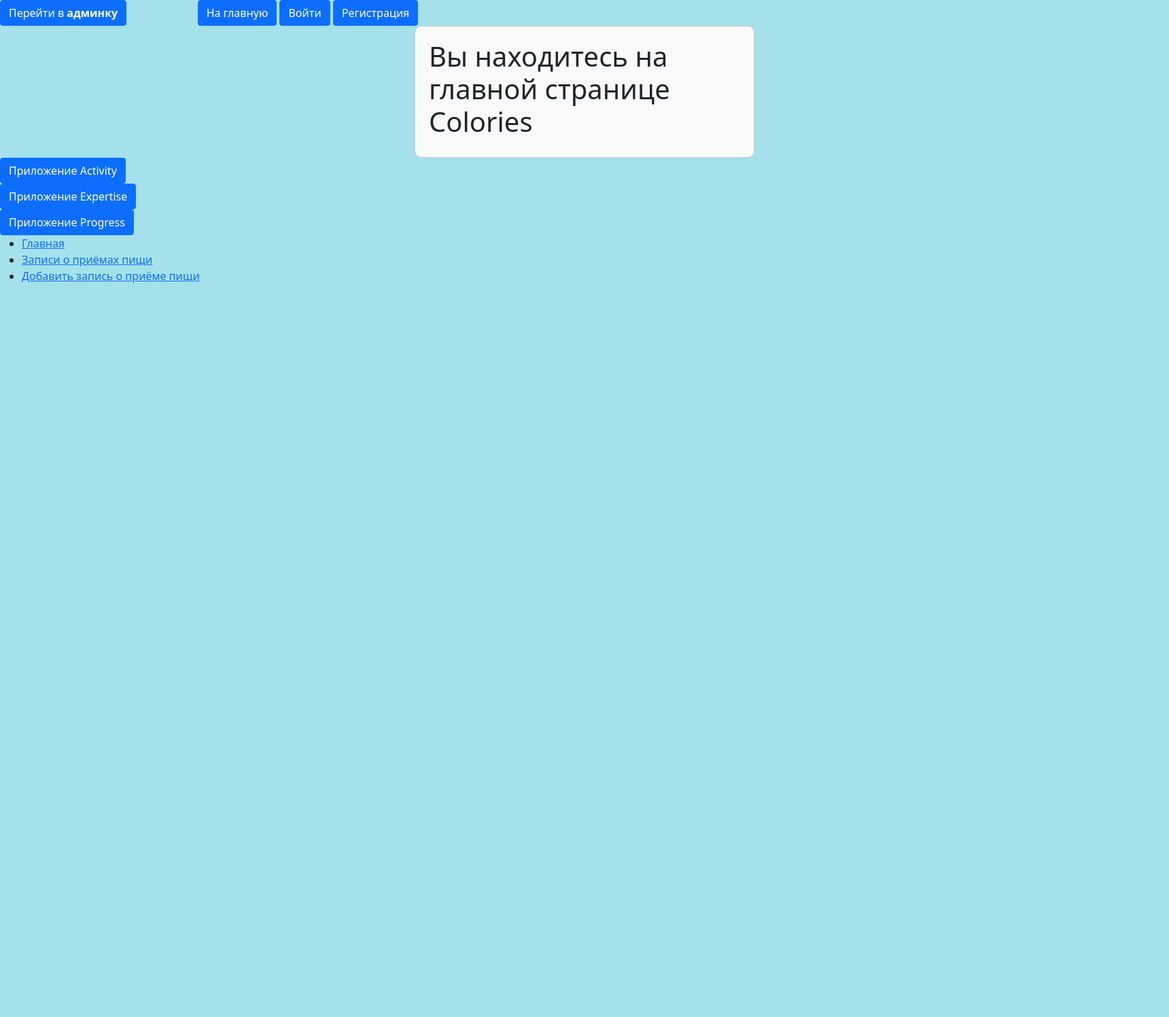
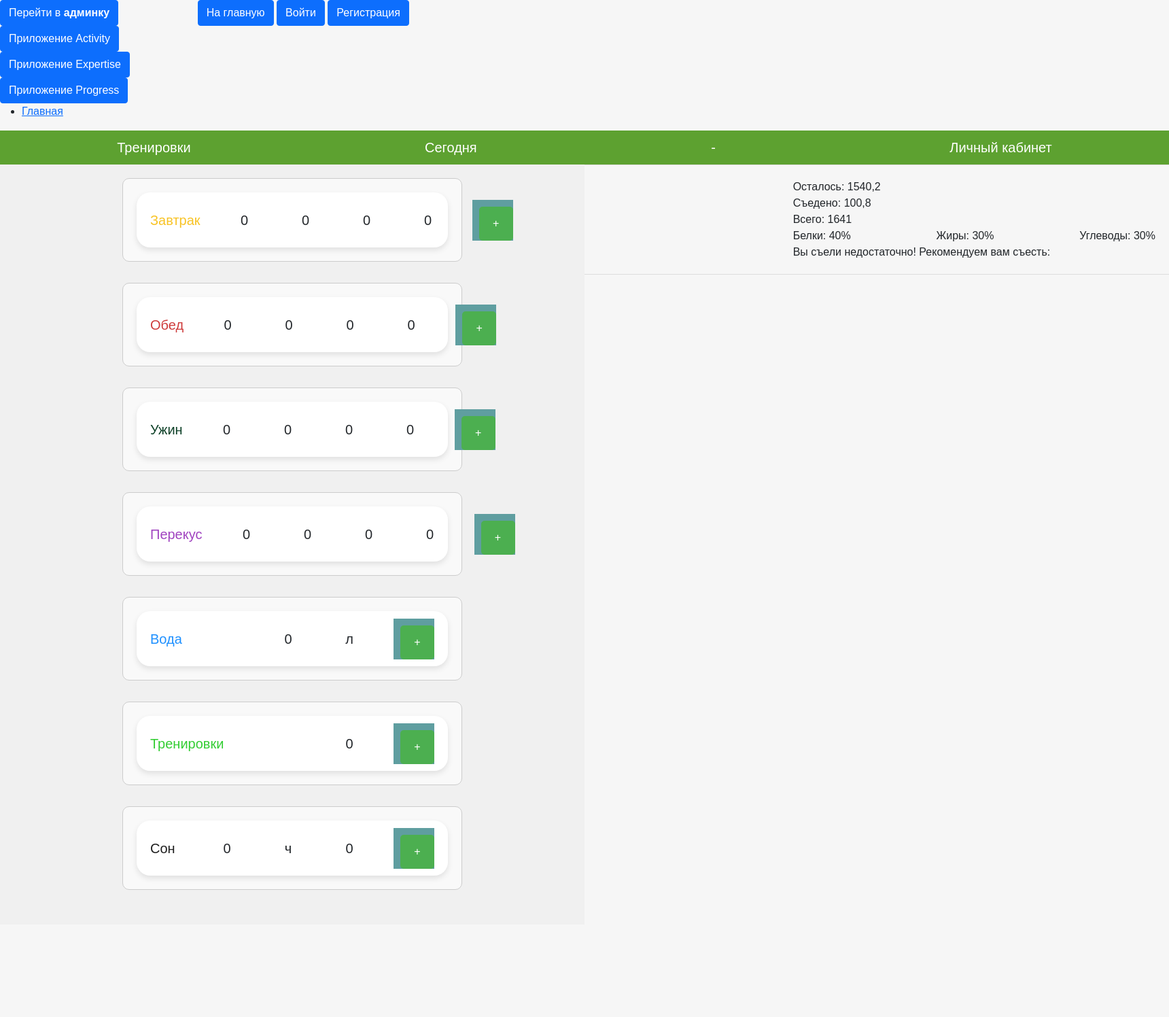
Before and after one commit to Karielka/Fitnes_app, a Django app: page /colories/ in a window 1720 px wide. Shown: the whole page at 68% size. Before the commit the page ends 416 px from the top, so only its background shows below. Run offline with Django 5.2, Linux system fonts and the light colour scheme; a map, chart or similar area stays blank; some libraries are stand-ins or nearby versions.

Commit message:
Разработана часть страницы с калориями, показывающая КБЖУ и приемы пищи

```diff
--- a/Fitnes/Colories/static/colories/css/styles_colories.css
+++ b/Fitnes/Colories/static/colories/css/styles_colories.css
@@ -0,0 +1,148 @@
+body {
+    font-family: Arial, sans-serif;
+    background-color: #F6F6F6;
+}
+
+.header {
+    background-color: #5DA130;
+    width: 100%;
+    padding: 10px 0;
+    text-align: center;
+    display: flex;
+    justify-content: space-around;
+    align-items: center;
+}
+
+.header div {
+    font-size: 20px;
+    color: #fff;
+}
+
+
+.left-section {
+    width: 50%;
+    float: left;
+    background-color: #f0f0f0;
+    padding: 20px;
+}
+
+.container {
+    margin-bottom: 31px; /* Расстояние между контейнерами */
+}
+
+.food-entry {
+    background-color: #fff;
+    border-radius: 20px;
+    font-size: 20px;
+    box-shadow: 0 4px 8px rgba(0, 0, 0, 0.1);
+    padding: 20px;
+    height: 81px;
+}
+
+.summary {
+    display: flex;
+    justify-content: space-between;
+    align-items: center;
+    padding: 20px;
+    border-top: 1px solid #ddd;
+    border-bottom: 1px solid #ddd;
+}
+
+.summary .chart {
+    flex: 1;
+}
+
+.summary .details {
+    flex: 2;
+    padding-left: 20px;
+}
+
+.summary .details .macros {
+    display: flex;
+    justify-content: space-between;
+    align-items: center;
+}
+
+.summary .details .macros div {
+    text-align: center;
+}
+
+.graph {
+    text-align: center;
+    margin-top: 892px;
+    margin-left: 1028px;
+    height: 200px;
+    width: 668px;
+}
+
+.graph canvas {
+    width: 100%;
+    max-width: 1000px;
+}
+
+.button_colories {
+    width: 50px;
+    height: 50px;
+    border-radius: 40px;
+    background-color: #F8C325;
+    border: none;
+    color: white;
+    font-size: 45px;
+    display: flex;
+    justify-content: center;
+    align-items: center;
+    cursor: pointer;
+    padding: 0;
+    line-height: 5px;
+}
+
+.food-entry {
+    display: flex;
+    align-items: center;
+    justify-content: space-between;
+}
+
+.label {
+    flex: 1;
+    margin-right: 40px;
+}
+
+.value {
+    min-width: 50px;
+    text-align: center;
+    margin-right: 40px;
+    grid-template-columns: repeat(5, 1fr);
+}
+
+.button_colories {
+    margin-left: 10px;
+}
+
+/* Цвета для меток каждого типа приема пищи */
+.breakfast .label {
+    color: #F8C325;
+}
+
+.lunch .label {
+    color: #CE3C3C;
+}
+
+.dinner .label {
+    color: #0E4128;
+}
+
+.snack .label {
+    color: #A043C0;
+}
+
+.water .label {
+    color: #1E90FF;
+}
+
+.workout .label {
+    color: #32CD32;
+}
+
+.sleep .label {
+    color: #1E1E1E;
+}
--- a/Fitnes/Colories/templates/colories/index.html
+++ b/Fitnes/Colories/templates/colories/index.html
@@ -4,12 +4,9 @@
 
 {% block content %}
 <link rel="stylesheet" href="{% static 'tasks/css/forms.css' %}" type="text/css" media="all">
+<link rel="stylesheet" href="{% static 'colories/css/styles_colories.css' %}" type="text/css" media="all">
+
 <body>
-  <div class="container">
-    <h1>
-      {{ message }}
-    </h1>
-  </div>
 
 <!--Создание меню адресации по приложению и его ключевыми страницами -->
 <div class="col">
@@ -28,8 +25,7 @@
   <nav>
     <ul>
         <li><a href="{% url 'index' %}">Главная</a></li>
-        <li><a href="{% url 'meal_record_read' %}">Записи о приёмах пищи</a></li>
-        <li><a href="{% url 'meal_record_create' %}">Добавить запись о приёме пищи</a></li>
+
         <!-- Добавить другие ссылки по мере необходимости -->
     </ul>
   </nav>
@@ -38,6 +34,122 @@
   <script src="https://cdn.jsdelivr.net/npm/@popperjs/core@2.9.2/dist/umd/popper.min.js"></script>
   <script src="https://stackpath.bootstrapcdn.com/bootstrap/4.5.2/js/bootstrap.min.js"></script>
 
+  <div class="header">
+    <div>Тренировки</div>
+    <div>Сегодня</div>
+    <div class="icon">-</div>
+    <div>Личный кабинет</div>
+</div>
 
+<div class="left-section">
+  <div class="container">
+      <div class="food-entry breakfast">
+        <div class="label">Завтрак</div>
+        <div class="value" id="proteins">0</div>
+        <div class="value" id="fats">0</div>
+        <div class="value" id="carbs">0</div>
+        <div class="value" id="calories">0</div>
+        <form action="{% url 'meal_record_create' %}" method="get">
+            <button class="button_colories" type="submit">+</button>
+        </form>
+      </div>
+  </div>
+  <div class="container">
+      <div class="food-entry lunch">
+          <div class="label">Обед</div>
+          <div class="value" id="proteins">0</div>
+          <div class="value" id="fats">0</div>
+          <div class="value" id="carbs">0</div>
+          <div class="value" id="calories">0</div>
+          <form action="{% url 'meal_record_create' %}" method="get">
+              <button class="button_colories" type="submit">+</button>
+          </form>
+      </div>
+  </div>
+  <div class="container">
+      <div class="food-entry dinner">
+          <div class="label">Ужин</div>
+          <div class="value" id="proteins">0</div>
+          <div class="value" id="fats">0</div>
+          <div class="value" id="carbs">0</div>
+          <div class="value" id="calories">0</div>
+          <form action="{% url 'meal_record_create' %}" method="get">
+              <button class="button_colories" type="submit">+</button>
+          </form>
+      </div>
+  </div>
+  <div class="container">
+    <div class="food-entry snack">
+        <div class="label">Перекус</div>
+        <div class="value" id="proteins">0</div>
+        <div class="value" id="fats">0</div>
+        <div class="value" id="carbs">0</div>
+        <div class="value" id="calories">0</div>
+        <form action="{% url 'meal_record_create' %}" method="get">
+            <button class="button_colories" type="submit">+</button>
+        </form>
+    </div>
+  </div>
+  <div class="container">
+      <div class="food-entry water">
+          <div class="label">Вода</div>
+          <div class="value" id="water">0</div>
+          <div class="value">л</div>
+          <form action="{% url 'meal_record_create' %}" method="get">
+              <button class="button_colories" type="submit">+</button>
+          </form>
+      </div>
+  </div>
+  <div class="container">
+      <div class="food-entry workout">
+          <div class="label">Тренировки</div>
+          <div class="value" id="calories">0</div>
+          <form action="{% url 'meal_record_create' %}" method="get">
+              <button class="button_colories" type="submit">+</button>
+          </form>
+      </div>
+  </div>
+<div class="container">
+  <div class="food-entry sleep">
+      <div class="label">Сон</div>
+      <div class="value" id="hours">0</div>
+      <div class="value">ч</div>
+      <div class="value" id="calories">0</div>
+      <form action="{% url 'meal_record_create' %}" method="get">
+          <button class="button_colories" type="submit">+</button>
+      </form>
+  </div>
+</div>
+</div>
+
+
+
+
+
+
+
+
+
+
+    <div class="summary">
+        <div class="chart">
+            <!-- Pie chart here -->
+        </div>
+        <div class="details">
+            <div>Осталось: 1540,2</div>
+            <div>Съедено: 100,8</div>
+            <div>Всего: 1641</div>
+            <div class="macros">
+                <div>Белки: 40%</div>
+                <div>Жиры: 30%</div>
+                <div>Углеводы: 30%</div>
+            </div>
+            <div>Вы съели недостаточно! Рекомендуем вам съесть:</div>
+        </div>
+    </div>
+    <div class="graph">
+        <!-- Graph here -->
+    </div>
+</div>
 </body>
 {% endblock content %}
```
Also changed, not shown: Fitnes/Colories/templates/colories/colories_add.svg (added).
